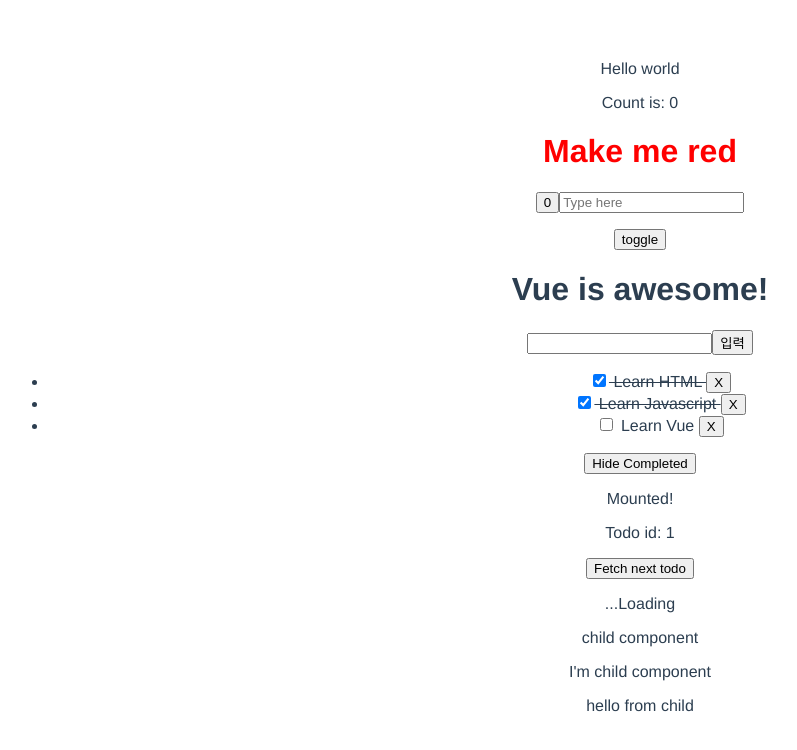
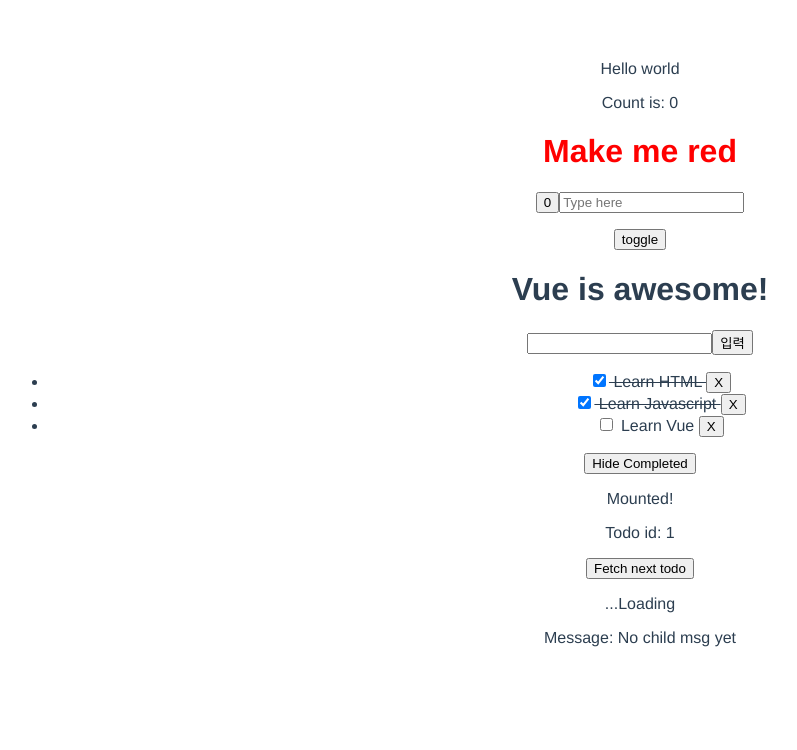
Before and after one commit to hayhyang/vue-tutorial, a Vue app: page / in a window 1280 px wide. Shown: the top 750 px of the page, without its empty margins (0-797 px from the left). Built offline with nearby package versions, Linux system fonts and the light colour scheme; no server answers.

Commit message:
14. Slots

```diff
--- a/src/App.vue
+++ b/src/App.vue
@@ -30,8 +30,9 @@
   <button @click="todoId++">Fetch next todo</button>
   <p v-if="!todoData">...Loading</p>
   <pre v-else>{{todoData}}}</pre>
-  <ChildComp :msg="greeting" @response="msg => childMsg = msg"/>
-  <p>{{childMsg}}</p>
+  <ChildComp>
+    Message: {{childMsg}}
+  </ChildComp>
 </template>
 
 <script>
--- a/src/components/ChildComp.vue
+++ b/src/components/ChildComp.vue
@@ -10,6 +10,5 @@
 </script>
 
 <template>
-<div>child component</div>
-  <p>{{msg}}</p>
+  <slot>Fallback content</slot>
 </template>
```
